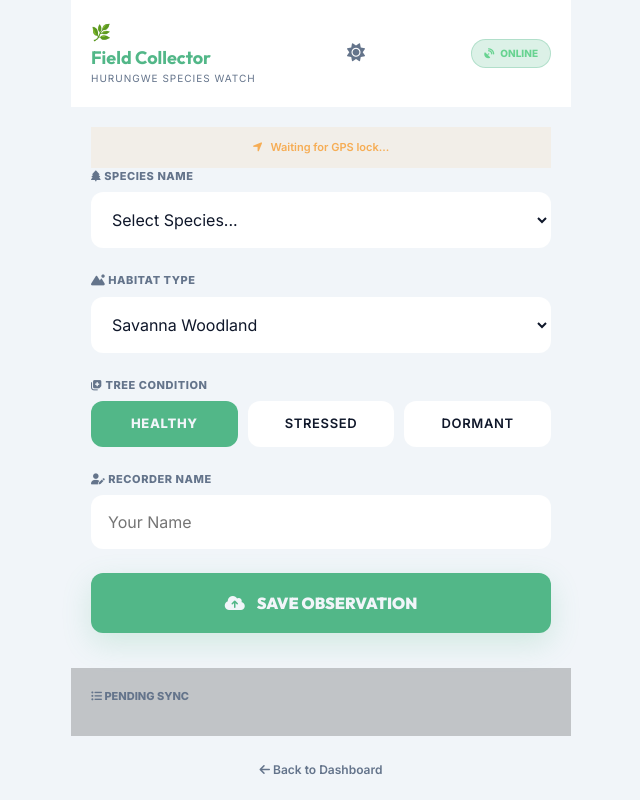
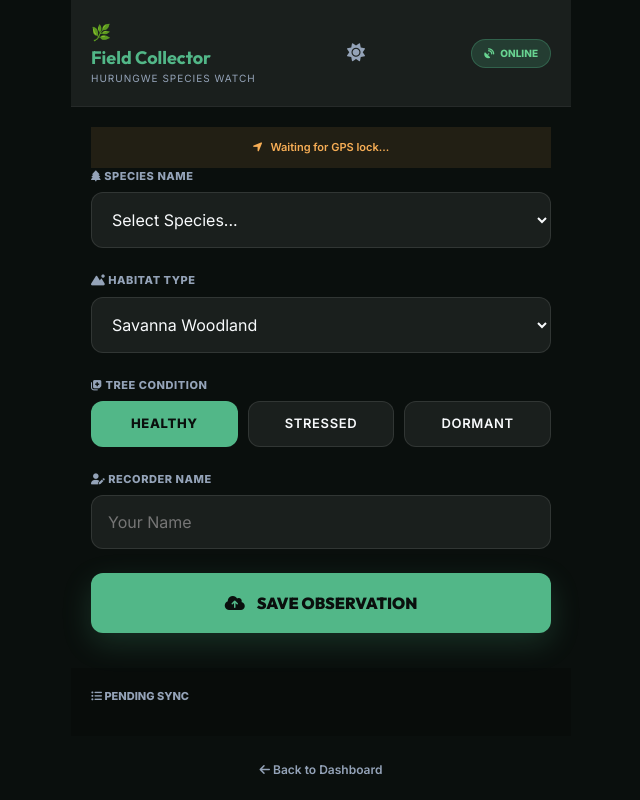
Before and after one commit to graphmen/hurungwe, a website: page field-app.html in a window 1280 px wide. Both pictures are taken after a click on the button "Switch Theme". Shown: the whole page, without its empty margins (319-959 px from the left). Drawn offline with Linux system fonts and the light colour scheme; no server answers.

Commit message:
Update: Theme hierarchy inversion - Light mode as default default with premium Dark mode override

```diff
--- a/css/field-app.css
+++ b/css/field-app.css
@@ -1,18 +1,19 @@
 :root {
-    --field-bg: #0A0F0D;
-    --field-card: #1A1F1D;
-    --field-accent: #52B788;
+    --field-bg: #F1F5F9;
+    --field-card: #FFFFFF;
+    --field-accent: #2D6A4F;
     --field-danger: #E53E3E;
-    --field-text: #F8FAFC;
-    --field-text-muted: #94A3B8;
+    --field-text: #0F172A;
+    --field-text-muted: #64748B;
     --radius: 12px;
 }
 
-body.light-mode {
-    --field-bg: #F1F5F9;
-    --field-card: #FFFFFF;
-    --field-text: #0F172A;
-    --field-text-muted: #64748B;
+body.dark-mode {
+    --field-bg: #0A0F0D;
+    --field-card: #1A1F1D;
+    --field-text: #F8FAFC;
+    --field-text-muted: #94A3B8;
+    --field-accent: #52B788;
 }
 
 * { box-sizing: border-box; margin: 0; padding: 0; -webkit-tap-highlight-color: transparent; }
--- a/css/index.css
+++ b/css/index.css
@@ -1,41 +1,42 @@
 :root {
+    --bg-main: #F1F5F9;
+    --bg-sidebar: #FFFFFF;
+    --bg-card: #FFFFFF;
+
+    --premium-green: #2D6A4F;
+    --premium-indigo: #4361EE;
+    --accent: var(--premium-green);
+
+    --text-primary: #0F172A;
+    --text-secondary: #475569;
+    --text-muted: #94A3B8;
+
+    --glass: rgba(255, 255, 255, 0.9);
+    --glass-border: rgba(0, 0, 0, 0.08);
+    --glow: rgba(45, 106, 79, 0.1);
+
+    --sidebar-width: 320px;
+    --radius-lg: 24px;
+    --radius-md: 16px;
+
+    --shadow-soft: 0 4px 20px rgba(0,0,0,0.05);
+    --transition-premium: all 0.5s cubic-bezier(0.16, 1, 0.3, 1);
+}
+
+/* Premium Dark Mode Override */
+body.dark-mode {
     --bg-main: #0A0F0D;
     --bg-sidebar: rgba(255, 255, 255, 0.03);
     --bg-card: rgba(255, 255, 255, 0.05);
 
-    --premium-green: #52B788;
-    --premium-indigo: #4361EE;
-    --accent: var(--premium-green);
-
     --text-primary: #F8FAFC;
     --text-secondary: #94A3B8;
     --text-muted: #64748B;
 
     --glass: rgba(15, 23, 42, 0.6);
     --glass-border: rgba(255, 255, 255, 0.08);
-    --glow: rgba(82, 183, 136, 0.3);
-
-    --sidebar-width: 320px;
-    --radius-lg: 24px;
-    --radius-md: 16px;
-
     --shadow-soft: 0 10px 40px rgba(0,0,0,0.4);
-    --transition-premium: all 0.5s cubic-bezier(0.16, 1, 0.3, 1);
-}
-
-/* Light Mode Overrides */
-body.light-mode {
-    --bg-main: #F1F5F9;
-    --bg-sidebar: #FFFFFF;
-    --bg-card: #FFFFFF;
-
-    --text-primary: #0F172A;
-    --text-secondary: #475569;
-    --text-muted: #94A3B8;
-
-    --glass: rgba(255, 255, 255, 0.9);
-    --glass-border: rgba(0, 0, 0, 0.08);
-    --shadow-soft: 0 4px 20px rgba(0,0,0,0.05);
+    --premium-green: #52B788;
 }
 
 * { box-sizing: border-box; margin: 0; padding: 0; }
--- a/js/field-app.js
+++ b/js/field-app.js
@@ -30,23 +30,26 @@ db.enablePersistence({ synchronizeTabs: true })
 // 3. GLOBAL STATE
 let currentCoords = null;
 let pendingCount = 0;
-let currentTheme = localStorage.getItem('hurungwe-theme') || 'dark';
+let currentTheme = localStorage.getItem('hurungwe-theme') || 'light';
 
 // 4. THEME ENGINE
 function initTheme() {
-    if (currentTheme === 'light') {
-        document.body.classList.add('light-mode');
+    if (currentTheme === 'dark') {
+        document.body.classList.add('dark-mode');
         const icon = document.querySelector('#theme-toggle i');
         if (icon) icon.className = 'fas fa-sun';
+    } else {
+        const icon = document.querySelector('#theme-toggle i');
+        if (icon) icon.className = 'fas fa-moon';
     }
 }
 
 function toggleTheme() {
-    const isLight = document.body.classList.toggle('light-mode');
-    currentTheme = isLight ? 'light' : 'dark';
+    const isDark = document.body.classList.toggle('dark-mode');
+    currentTheme = isDark ? 'dark' : 'light';
     localStorage.setItem('hurungwe-theme', currentTheme);
     const icon = document.querySelector('#theme-toggle i');
-    if (icon) icon.className = isLight ? 'fas fa-sun' : 'fas fa-moon';
+    if (icon) icon.className = isDark ? 'fas fa-sun' : 'fas fa-moon';
     console.log(`Theme Intelligence: Field app switching to ${currentTheme.toUpperCase()} mode.`);
 }
 
```
Also changed, not shown: js/app.js (+11 -7 lines).
